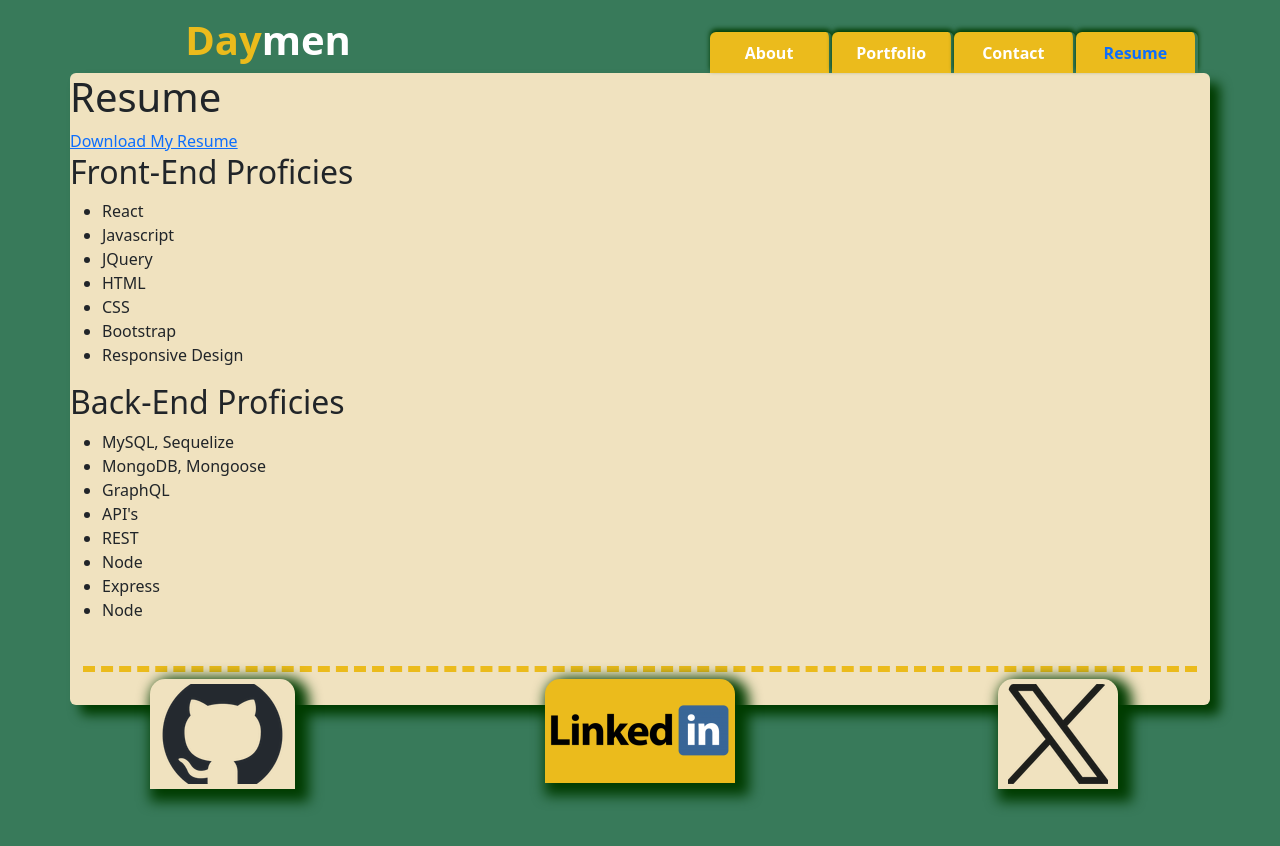
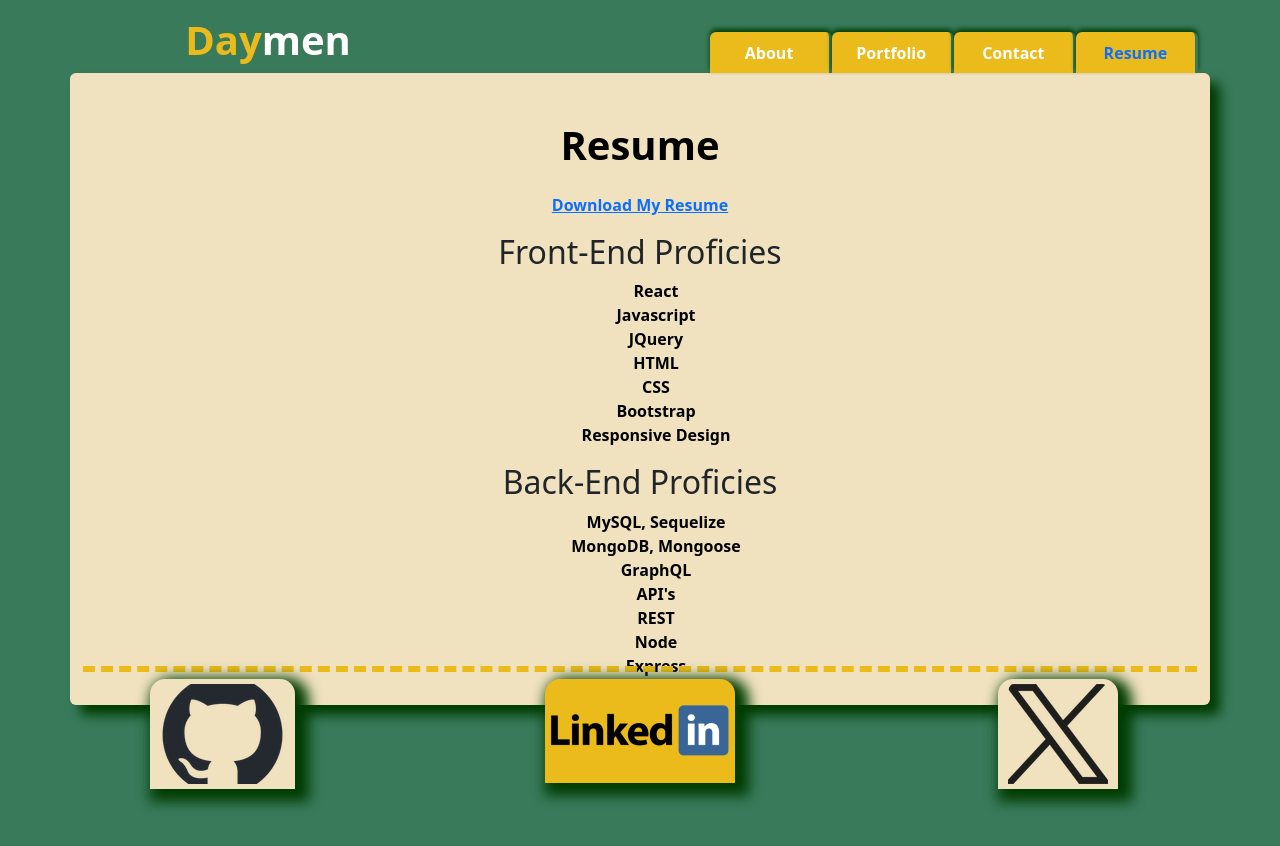
Before and after one commit to DaymenPasick/folio-react, a React (Vite) app: page /Resume in a window 1280 px wide. Shown: the top 846 px of the page. Built offline with nearby package versions, Linux system fonts and the light colour scheme.

Commit message:
changed some overall settings with font weights and headers

```diff
--- a/src/components/Forms/contactForm.jsx
+++ b/src/components/Forms/contactForm.jsx
@@ -79,7 +79,7 @@ function Form() {
     //Formatting form and giving it functionality created above
     return (
         <div className="container text-center">
-        <h1>Please Fill Out This Form</h1>
+        <p className='generalText'>Please Fill Out This Form</p>
         <form className="form" onSubmit={handleFormSubmit}>
           <input
             value={contactName}
--- a/src/components/ProjectListItems.jsx
+++ b/src/components/ProjectListItems.jsx
@@ -7,7 +7,7 @@ function ProjectListItems({pastProject}) {
   return (
 
         <div className='col-6 col-sm-4'>
-          <div className='pt-sm-3 p-0 m-0'>
+          <div className='pt-sm-3 p-0 m-0 generalText'>
             {`${pastProject.title}`}
           </div>
             <img className='img-fluid mx-auto d-block mt-2 mb-2 folioImgBorder' src={`${pastProject.imgRef}`} alt={`img of ${pastProject.title}`} />
--- a/src/pages/About.jsx
+++ b/src/pages/About.jsx
@@ -5,9 +5,9 @@ import Avatar from '../../public/assets/projectAvatarSamp.png'
 export default function About() {
     return (
       <div className='container '>
-       <div className='row text-center pt-3 '>
-        <div className="col">
-          <h1>About Me</h1>
+       <div className='row text-center pt-5 '>
+        <div className="col  ">
+          <h1 className='pageHeaderText'>About Me</h1>
           </div>
        </div>
 
@@ -20,7 +20,7 @@ export default function About() {
 
           <div className='row '>
          <div className='col text-center my-3'>
-           <p className=''>
+           <p className='generalText'>
             Hey hey!
             Budding developer here taking the learning journey
             day by day.
--- a/src/pages/Contact.jsx
+++ b/src/pages/Contact.jsx
@@ -5,7 +5,7 @@ import Form from '../components/Forms/contactForm'
 export default function Contact() {
     return (
       <div>
-        <h1>Contact Me</h1>
+        <h1 className='text-center pt-5 pageHeaderText'>Contact Me</h1>
 
           <Form />
       </div>
--- a/src/pages/Portfolio.jsx
+++ b/src/pages/Portfolio.jsx
@@ -9,10 +9,10 @@ import pastProjects from '../pastProjects'
 export default function Portfolio() {
     return (
       <div className='container d-flex flex-column'>
-       <div className='row text-center pt-3 '>
-        <div className="col">
-          <h1>Portfolio</h1>
-        <p>
+       <div className='row text-center pt-5 '>
+        <div className="col ">
+          <h1 className='pageHeaderText'>Portfolio</h1>
+        <p className='generalText'>
           Check out some of my past projects!
         </p>
           </div>
--- a/src/pages/Resume.jsx
+++ b/src/pages/Resume.jsx
@@ -6,30 +6,33 @@ import resumeDownload from '../../public/assets/ResumeDownload.txt'
 export default function Resume() {
     return (
       <div>
-        <h1>Resume</h1>
-        <a href={resumeDownload} target="_blank" download>Download My Resume</a>
+        <h1 className='text-center pageHeaderText pt-5'>Resume</h1>
 
-        <h2>Front-End Proficies</h2>
-          <ul>
-            <li>React</li>
-            <li>Javascript</li>
-            <li>JQuery</li>
-            <li>HTML</li>
-            <li>CSS</li>
-            <li>Bootstrap</li>
-            <li>Responsive Design</li>
+        <div className="text-center generalText pt-3">
+        <a className='text-center' href={resumeDownload} target="_blank" download>Download My Resume</a>
+        </div>
+
+        <h2 className='text-center pt-3'>Front-End Proficies</h2>
+          <ul className='text-center generalText '>
+            <div>React</div>
+            <div>Javascript</div>
+            <div>JQuery</div>
+            <div>HTML</div>
+            <div>CSS</div>
+            <div>Bootstrap</div>
+            <div>Responsive Design</div>
           </ul>
 
-        <h2>Back-End Proficies</h2>
-          <ul>
-            <li>MySQL, Sequelize</li>
-            <li>MongoDB, Mongoose</li>
-            <li>GraphQL</li>
-            <li>API's</li>
-            <li>REST</li>
-            <li>Node</li>
-            <li>Express</li>
-            <li>Node</li>
+        <h2 className='text-center'>Back-End Proficies</h2>
+          <ul className='text-center generalText'>
+            <div>MySQL, Sequelize</div>
+            <div>MongoDB, Mongoose</div>
+            <div>GraphQL</div>
+            <div>API's</div>
+            <div>REST</div>
+            <div>Node</div>
+            <div>Express</div>
+            <div>Node</div>
           </ul>
 
       </div>
--- a/src/styles/styles.css
+++ b/src/styles/styles.css
@@ -64,6 +64,18 @@
     font-weight: bold;
 
 }
+
+
+.generalText{
+    color:var(--general-font-color);
+    font-weight: bold;
+}
+
+.pageHeaderText{
+    color:var(--general-font-color);
+    font-weight: bolder;
+}
+
 
 
 /* Navigation */
```
